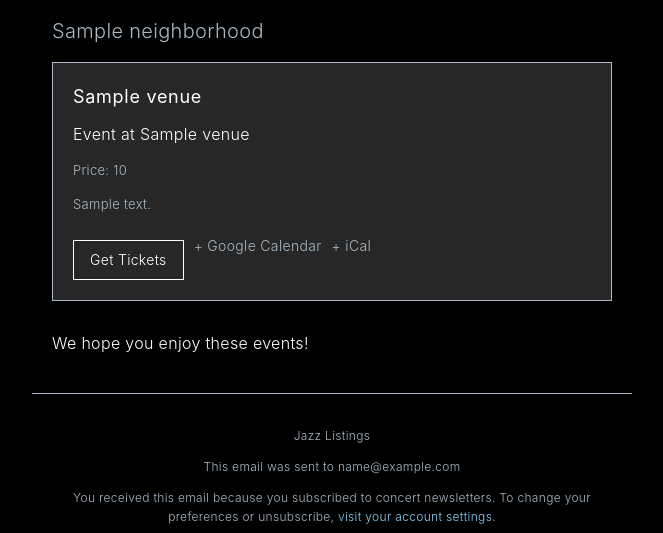
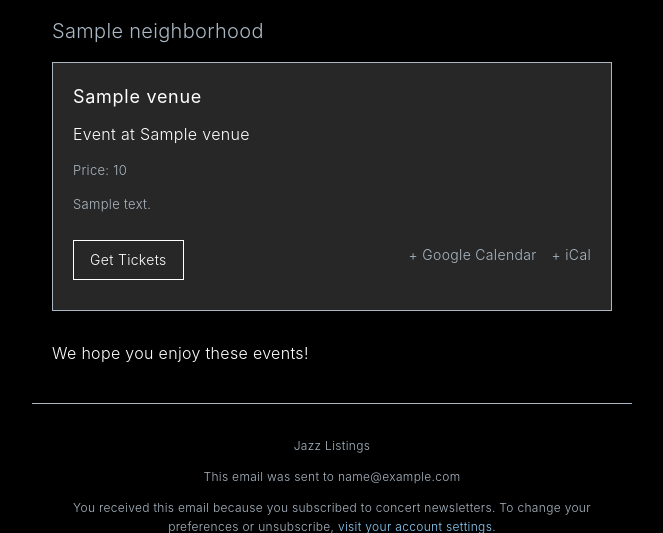
Before and after one commit to hack-c/jazzlistings, a Python web app: template templates/email.html in a window 1280 px wide. Shown: the part 329-862 px from the top of the page, without its empty margins (308-971 px from the left). Run offline with Jinja, Linux system fonts and the light colour scheme; the template is opened without the code that fills it: most values are stand-ins (such as "Sample title", 1, 10 or a date in 2020).

Commit message:
Improve calendar links layout in newsletter emails
- Adjusted spacing and alignment of calendar links
- Added justify-content: space-between for better distribution
- Separated ticket button and calendar links into containers
- Added consistent margins to improve spacing

```diff
--- a/templates/email.html
+++ b/templates/email.html
@@ -198,12 +198,14 @@
                                     <p style="color: #abb8c3 !important; font-family: -apple-system, BlinkMacSystemFont, 'Segoe UI', Roboto, Helvetica, Arial, sans-serif;">{{ event.special_notes }}</p>
                                 </div>
                                 {% endif %}
-                                <div class="action-links" style="display: flex; flex-wrap: wrap; gap: 10px; margin-top: 15px;">
-                                    {% if event.ticket_link %}
-                                    <a href="{{ event.ticket_link }}" class="ticket-button" style="display: inline-block; color: #ffffff !important; background-color: transparent; border: 1px solid #ffffff; padding: 8px 16px; font-size: 14px; text-decoration: none;" target="_blank" rel="noopener noreferrer">Get Tickets</a>
-                                    {% endif %}
+                                <div class="action-links" style="display: flex; justify-content: space-between; align-items: center; flex-wrap: wrap; margin-top: 15px;">
+                                    <div class="ticket-container" style="margin-bottom: 10px;">
+                                        {% if event.ticket_link %}
+                                        <a href="{{ event.ticket_link }}" class="ticket-button" style="display: inline-block; color: #ffffff !important; background-color: transparent; border: 1px solid #ffffff; padding: 8px 16px; font-size: 14px; text-decoration: none;" target="_blank" rel="noopener noreferrer">Get Tickets</a>
+                                        {% endif %}
+                                    </div>
 
-                                    <div class="calendar-links" style="display: flex; gap: 10px; margin-top: 5px;">
+                                    <div class="calendar-links" style="display: flex; gap: 15px; margin-bottom: 10px;">
                                         <a href="{{ event.calendar_links.gcal }}" class="calendar-link" style="color: #abb8c3 !important; text-decoration: none; font-size: 14px;" target="_blank" rel="noopener noreferrer">+ Google Calendar</a>
                                         <a href="{{ event.calendar_links.ical }}" class="calendar-link" style="color: #abb8c3 !important; text-decoration: none; font-size: 14px;" download="event.ics">+ iCal</a>
                                     </div>
```
